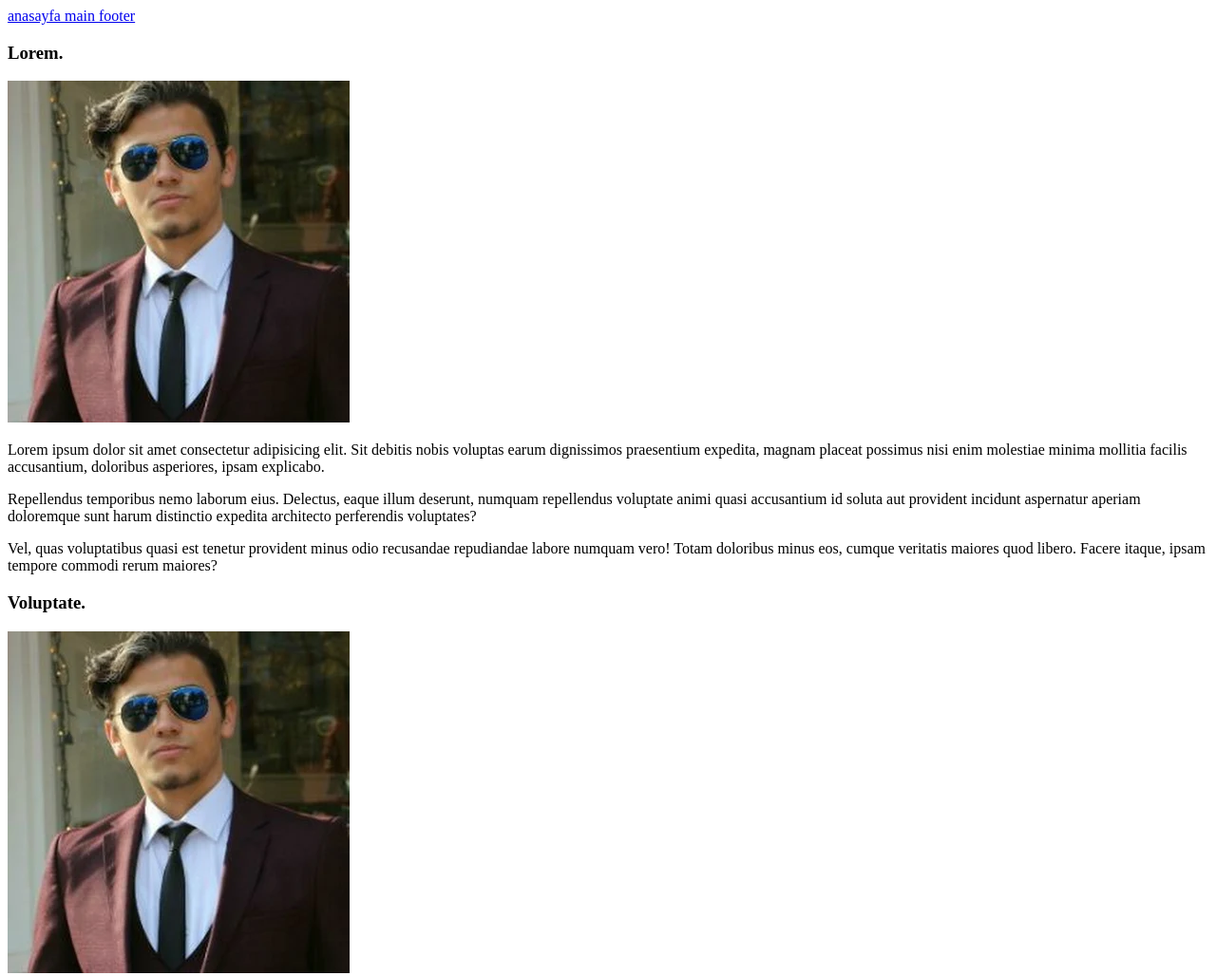
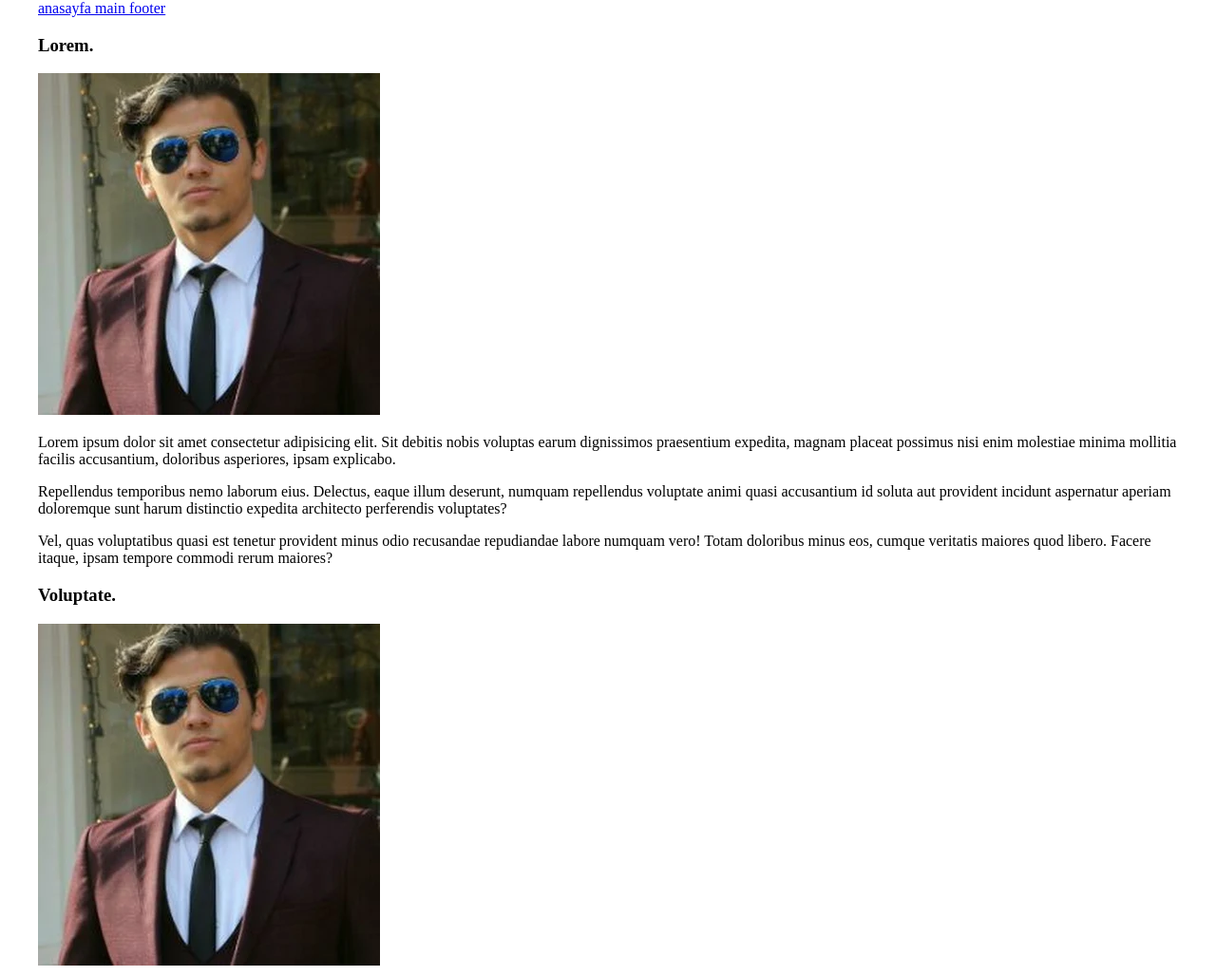
Before and after one commit to MuhammetAliKaya/FrontEndProjects, a plain HTML site: page les6/index.html in a window 1280 px wide. Shown: the top 1028 px of the page at 95% size. Drawn offline with Linux system fonts and the light colour scheme.

Commit message:
centered

```diff
--- a/les6/index.html
+++ b/les6/index.html
@@ -6,7 +6,7 @@
     <meta name="viewport" content="width=device-width, initial-scale=1.0">
     <title>Document</title>
 </head>
-<body>
+<body  style="width:1200px; margin:auto;">
 
     <!-- navbar start -->
     <header>
```
